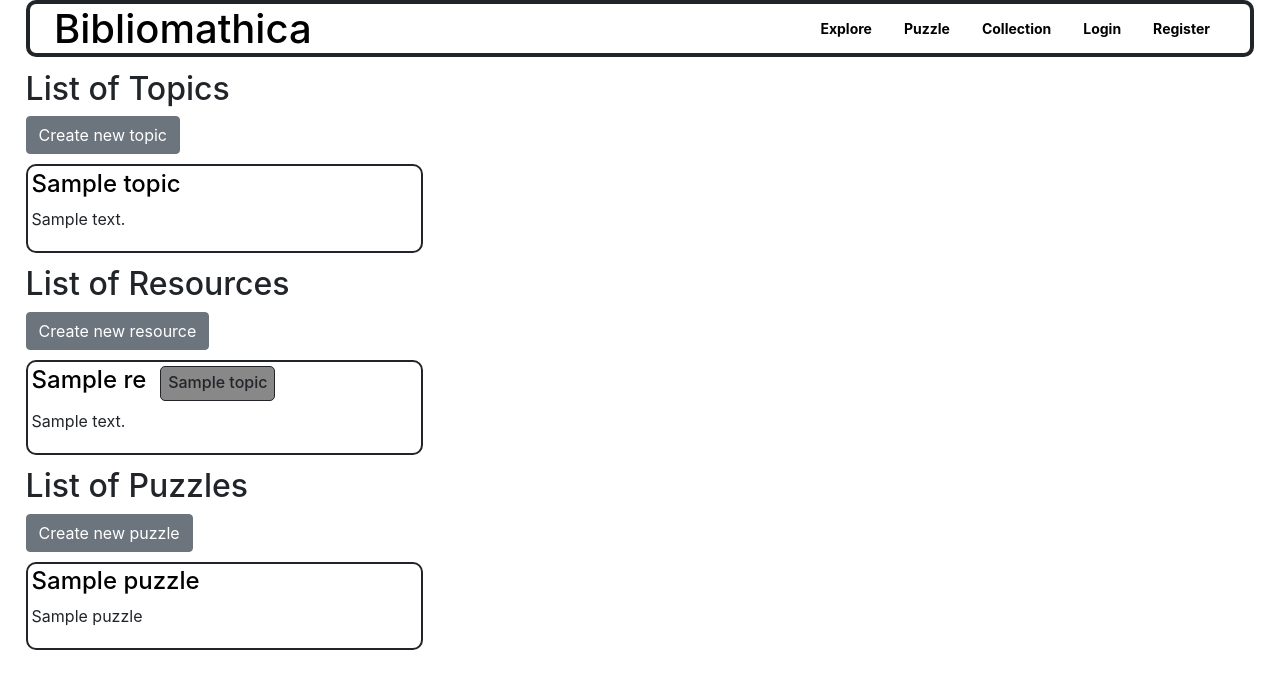
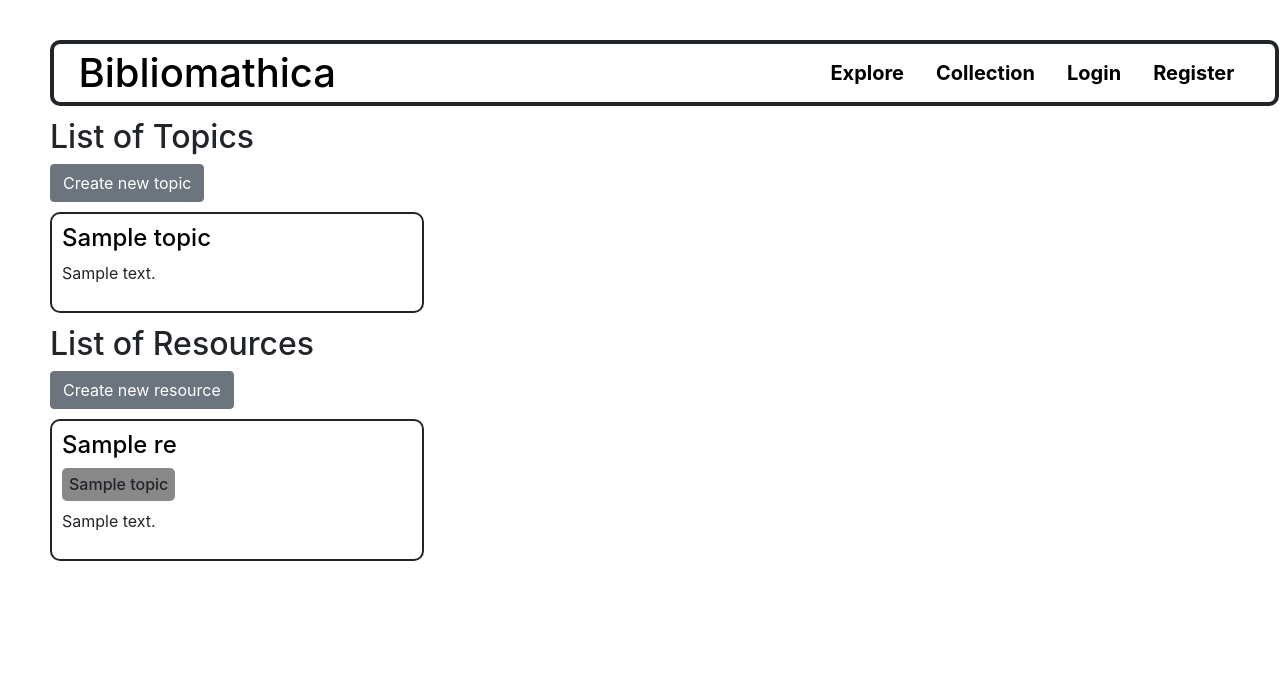
Before and after one commit to devan-srinivasan/bibliomathica, a Django app: template src/bibliomath/templates/bibliomath/sudo.html in a window 1280 px wide. Shown: the top 689 px of the page. Run offline with Django 4.2, Linux system fonts and the light colour scheme; the template is opened without the code that fills it: most values are stand-ins (such as "Sample title", 1, 10 or a date in 2020); some libraries are stand-ins or nearby versions.

Commit message:
made it look better, fixed it up

```diff
--- a/src/bibliomath/helper.py
+++ b/src/bibliomath/helper.py
@@ -15,6 +15,7 @@ def jsonify_topic(query_set):
         return_list.append({
             'title': item.title,
             'description': item.description,
+            'color': str(item.color),
         })
     return return_list
 
--- a/src/bibliomath/templates/bibliomath/base.html
+++ b/src/bibliomath/templates/bibliomath/base.html
@@ -15,7 +15,7 @@
                 <li class="nav-item"><b><a href="/sudo">Sudo</a></b></li>
                 {% endif %}
                 <li class="nav-item"><b><a href="/explore">Explore</a></b></li>
-                <li class="nav-item"><b><a href="/puzzle">Puzzle</a></b></li>
+                <!-- <li class="nav-item"><b><a href="/puzzle">Puzzle</a></b></li> -->
                 <li class="nav-item"><b><a href="/collection">Collection</a></b></li>
 
                 {% if user.is_authenticated %}
--- a/src/bibliomath/templates/bibliomath/explore.html
+++ b/src/bibliomath/templates/bibliomath/explore.html
@@ -10,7 +10,7 @@
     </div>
     <div class="grid-container">
         {% for topic in topics %}
-            <div class="grid-item">
+            <div class="grid-item" style="background-color: {{ topic.color }}">
                 <a class="grid-item-link" href="{% url 'topic' title=topic.title %}">
                     <h2>{{ topic.title }}</h2>
                 </a>
--- a/src/bibliomath/templates/bibliomath/sudo.html
+++ b/src/bibliomath/templates/bibliomath/sudo.html
@@ -32,25 +32,11 @@
                         <a class="grid-item-link" href="{% url 'resource-detail' res.id %}">
                             <h3 class="grid-item-link">{{ res.title }}</h3>
                         </a>
-                        <h6 style="background-color: {{res.color}}">{{ res.topic }}</h6>
                     </div>
                 </div>
+                <h6 style="background-color: {{res.color}}; width: fit-content; padding: 7px; border-radius: 5px;">{{ res.topic }}</h6>
                 <p>{{ res.description }}</p>
             </div>
         {% endfor %}
     </div>
-    <div>
-        <h2 class="sudo-header">List of Puzzles</h2>
-        <a class="btn btn-secondary" href="{% url 'puzzle-create' %}">Create new puzzle</a>
-    </div>
-    <div class="grid-container">
-        {% for puzzle in puzzles %}
-            <div class="grid-item">
-                <a class="grid-item-link" href="{% url 'puzzle-detail' puzzle.title %}">
-                    <h4>{{ puzzle.title }}</h4>
-                </a>
-                <p>{{ puzzle.question }}</p>
-            </div>
-        {% endfor %}
-    </div>
 {% endblock content %}
--- a/src/bibliomath/templates/bibliomath/topic.html
+++ b/src/bibliomath/templates/bibliomath/topic.html
@@ -5,7 +5,7 @@
     <link rel="stylesheet" href="{% static 'bibliomath/topic.css' %}">
 {% endblock stylesheets %}
 {% block content %}
-    <h2>{{ title }}</h2>
+    <h2 class="topic-title" style="background-color: {{ color }};">{{ title }}</h2>
     <div> <h4>Not in your collection</h4></div>
     <div class="grid-container">
         {% for res in resources_out %}
--- a/src/bibliomath/views.py
+++ b/src/bibliomath/views.py
@@ -49,6 +49,7 @@ def sudo(request):
 class TopicDetailView(DetailView):
     model = Topic
     slug_field = 'title'
+    fields = ['title', 'description', 'color']
 
 class TopicCreateView(LoginRequiredMixin, CreateView):
     model = Topic
@@ -183,6 +184,7 @@ def topic(request, title):
         'title': title,
         'resources_in': resources_in,
         'resources_out': resources_out,
+        'color': Topic.objects.filter(title=title)[0].color
     }
     return render(request, 'bibliomath/topic.html', context)
 
--- a/src/static/bibliomath/base.css
+++ b/src/static/bibliomath/base.css
@@ -7,12 +7,11 @@
     flex-direction: row;
     background-color: white;
     width: 96%;
-    margin-left: auto;
-    margin-right: auto;
+    margin: 40px 50px 0px 50px;
 }
 
 .content {
-    margin-left: 2%;
+    margin: 0 50px 20px 50px;
 }
 
 .logo {
@@ -41,7 +40,7 @@
     text-align: center;
     padding: 14px 16px;
     text-decoration: none;
-    font-size: 14px;
+    font-size: 20px;
 }
 
 .nav-item a:hover {
--- a/src/static/bibliomath/gridstyles.css
+++ b/src/static/bibliomath/gridstyles.css
@@ -16,11 +16,12 @@
     border-radius: 10px;
     border-width: 2px;
     background-color: white;
-    padding: 1%;
+    padding: 10px;
 }
 
 .grid-item-link:hover {
-    color: #9e7edf;
+    color: #666666;
+    /* color: #9e7edf; */
 }
 
 .grid-item-link {
--- a/src/users/templates/users/collection.html
+++ b/src/users/templates/users/collection.html
@@ -14,7 +14,6 @@
                         <a class="grid-item-link" href="{{ res.link }}">
                             <h3 class="grid-item-link">{{ res.title }}</h3>
                         </a>
-                        <h6 style="background-color: {{res.color}}">{{ res.topic }}</h6>
                     </div>
                     <div class="col-header-right">
                         <!-- <div style="visibility: hidden;" class="completed-item-container">
@@ -26,6 +25,7 @@
                         </div>
                     </div>
                 </div>
+                <h6 style="background-color: {{res.color}}; width: fit-content; padding: 7px; border-radius: 5px;">{{ res.topic }}</h6>
                 <p>{{ res.description }}</p>
             </div>
         {% endfor %}
```
Also changed, not shown: src/bibliomath/urls.py (+5 -5 lines), src/django_files/settings.py (+13 -7 lines), src/static/bibliomath/topic.css (+7 -0 lines).
